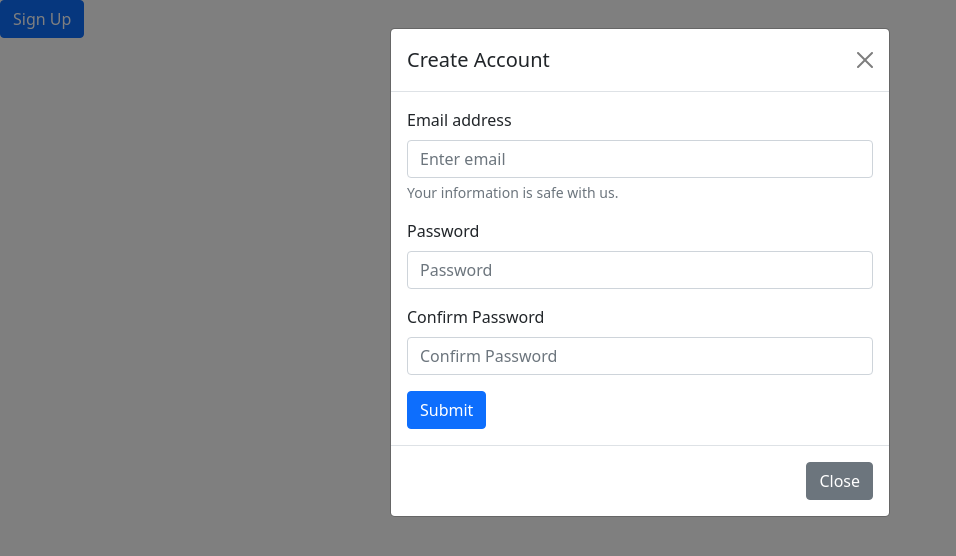
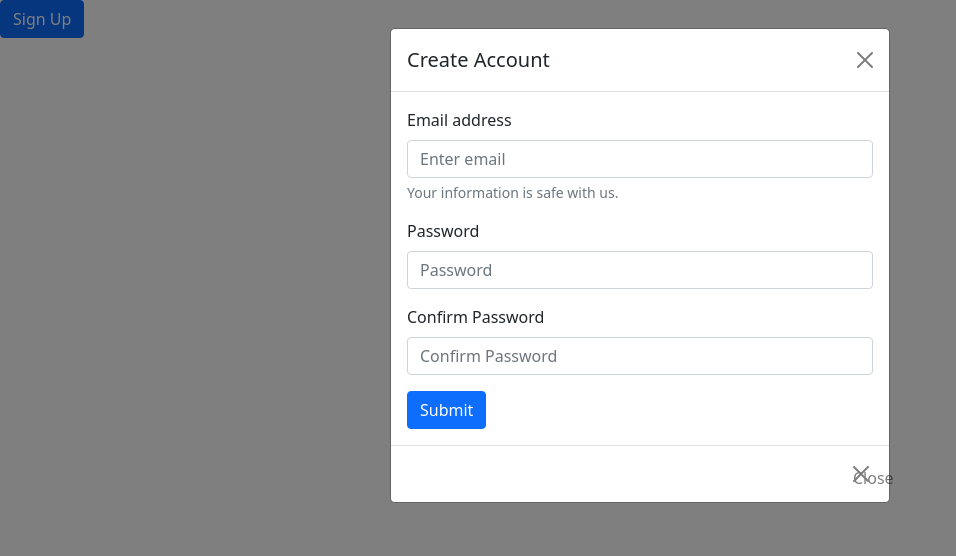
Before and after one commit to acciojob/bootstrap-signup-modal-Rishabhk0207, a website: page main.html in a window 1280 px wide. Both pictures are taken after a click on the button "Sign Up". Shown: the whole page, without its empty margins (0-956 px from the left). Drawn offline with nearby package versions, Linux system fonts and the light colour scheme.

Commit message:
created a submission

```diff
--- a/main.html
+++ b/main.html
@@ -3,7 +3,8 @@
 <head>
     <meta charset="UTF-8">
     <meta name="viewport" content="width=device-width, initial-scale=1.0">
-		<link href="https://cdn.jsdelivr.net/npm/bootstrap@5.0.2/dist/css/bootstrap.min.css" rel="stylesheet" integrity="sha384-EVSTQN3/azprG1Anm3QDgpJLIm9Nao0Yz1ztcQTwFspd3yD65VohhpuuCOmLASjC" crossorigin="anonymous">
+    <link href="https://cdn.jsdelivr.net/npm/bootstrap@5.0.2/dist/css/bootstrap.min.css" rel="stylesheet"
+          integrity="sha384-EVSTQN3/azprG1Anm3QDgpJLIm9Nao0Yz1ztcQTwFspd3yD65VohhpuuCOmLASjC" crossorigin="anonymous">
 </head>
 <body>
 <button type="button" class="btn btn-primary" data-bs-toggle="modal" data-bs-target="#signupModal">
@@ -16,7 +17,7 @@
         <div class="modal-content">
             <div class="modal-header">
                 <h5 class="modal-title" id="modalLabel">Create Account</h5>
-		  <button type="button" class="btn-close" data-bs-dismiss="modal" aria-label="close"></button>
+                <button type="button" class="btn-close" data-bs-dismiss="modal" aria-label="Close"></button>
             </div>
             <div class="modal-body">
                 <form>
@@ -37,14 +38,15 @@
                 </form>
             </div>
             <div class="modal-footer">
-        <button type="button" class="btn btn-secondary close" data-bs-dismiss="modal">Close</button>
+                <button type="button" class="btn btn-secondary btn-close" data-bs-dismiss="modal">Close</button>
             </div>
         </div>
     </div>
 </div>
 
-
-		<script src="https://cdn.jsdelivr.net/npm/@popperjs/core@2.9.2/dist/umd/popper.min.js" integrity="sha384-IQsoLXl5PILFhosVNubq5LC7Qb9DXgDA9i+tQ8Zj3iwWAwPtgFTxbJ8NT4GN1R8p" crossorigin="anonymous"></script>
-<script src="https://cdn.jsdelivr.net/npm/bootstrap@5.0.2/dist/js/bootstrap.min.js" integrity="sha384-cVKIPhGWiC2Al4u+LWgxfKTRIcfu0JTxR+EQDz/bgldoEyl4H0zUF0QKbrJ0EcQF" crossorigin="anonymous"></script>
+<script src="https://cdn.jsdelivr.net/npm/@popperjs/core@2.9.2/dist/umd/popper.min.js" integrity="sha384-IQsoLXl5PILFhosVNubq5LC7Qb9DXgDA9i+tQ8Zj3iwWAwPtgFTxbJ8NT4GN1R8p"
+        crossorigin="anonymous"></script>
+<script src="https://cdn.jsdelivr.net/npm/bootstrap@5.0.2/dist/js/bootstrap.min.js" integrity="sha384-cVKIPhGWiC2Al4u+LWgxfKTRIcfu0JTxR+EQDz/bgldoEyl4H0zUF0QKbrJ0EcQF"
+        crossorigin="anonymous"></script>
 </body>
 </html>
```
Lines whose indentation alone changed are shown as unchanged.
